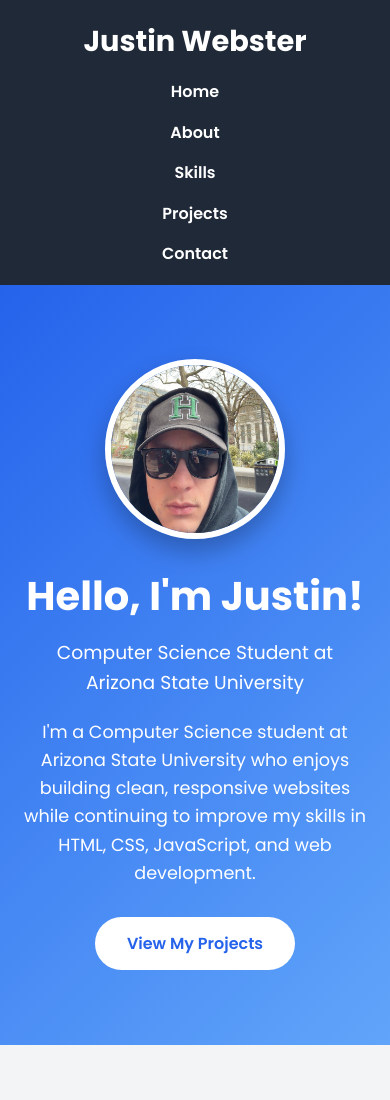
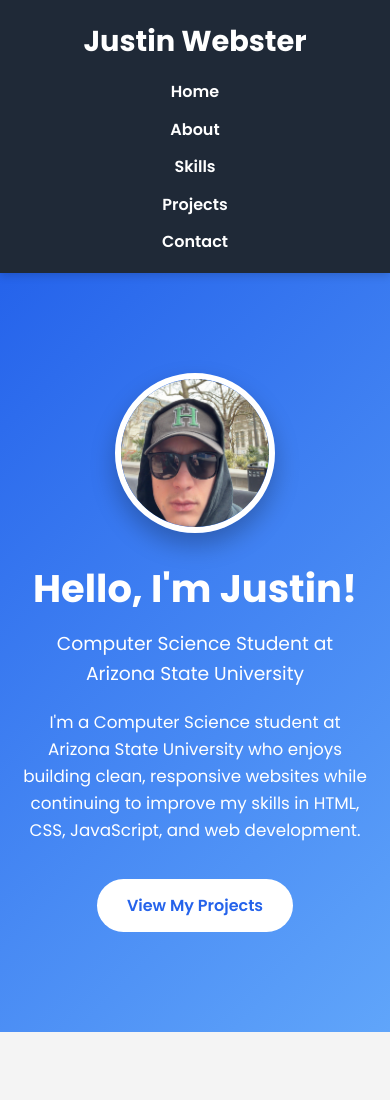
Before and after one commit to jcwebst5/Profile_Website, a plain HTML site: page index.html in a window 390 px wide. Shown: the top 1100 px of the page. Drawn offline with Linux system fonts and the light colour scheme.

Commit message:
Refactor CSS styles for improved layout and design
Updated various styles for body, header, navigation, hero section, buttons, and responsive design.

```diff
--- a/style.css
+++ b/style.css
@@ -1,6 +1,6 @@
-/* ===========================
+/* =========================================
    RESET
-=========================== */
+========================================= */
 
 * {
     margin: 0;
@@ -14,20 +14,21 @@
 
 body {
     font-family: "Poppins", sans-serif;
-    background: #f3f4f6;
+    background-color: #f4f4f4;
     color: #333;
     line-height: 1.6;
 }
 
-/* ===========================
+/* =========================================
    NAVIGATION
-=========================== */
+========================================= */
 
 header {
-    background: #1f2937;
+    background-color: #1f2937;
     position: sticky;
     top: 0;
     z-index: 1000;
+    box-shadow: 0 3px 8px rgba(0,0,0,.15);
 }
 
 .navbar {
@@ -43,12 +44,13 @@
 .logo {
     color: white;
     font-size: 1.8rem;
+    font-weight: 700;
 }
 
 .nav-links {
+    display: flex;
     list-style: none;
-    display: flex;
-    gap: 30px;
+    gap: 28px;
 }
 
 .nav-links a {
@@ -59,18 +61,20 @@
 }
 
 .nav-links a:hover {
-    color: #60a5fa;
+    color: #93c5fd;
 }
 
-/* ===========================
+/* =========================================
    HERO
-=========================== */
+========================================= */
 
 .hero {
 
     min-height: 90vh;
 
     background: linear-gradient(135deg,#2563eb,#60a5fa);
+
+    color: white;
 
     display: flex;
     flex-direction: column;
@@ -79,16 +83,14 @@
 
     text-align: center;
 
-    padding: 60px 20px;
-
-    color: white;
+    padding: 80px 20px;
 
 }
 
 .profile-pic {
 
-    width: 220px;
-    height: 220px;
+    width: 190px;
+    height: 190px;
 
     object-fit: cover;
     object-position: center;
@@ -105,8 +107,7 @@
 
 .hero h1 {
 
-    font-size: 3.5rem;
-
+    font-size: 3.2rem;
     margin-bottom: 10px;
 
 }
@@ -114,7 +115,6 @@
 .hero h3 {
 
     font-weight: 400;
-
     margin-bottom: 20px;
 
 }
@@ -122,26 +122,29 @@
 .hero p {
 
     max-width: 650px;
+    margin-bottom: 35px;
 
-    font-size: 1.1rem;
-
-    margin-bottom: 30px;
+    font-size: 1.05rem;
 
 }
 
-/* ===========================
+.hero-buttons {
+
+    display: flex;
+    justify-content: center;
+
+}
+
+/* =========================================
    BUTTON
-=========================== */
+========================================= */
 
 .button {
 
-    display: inline-block;
+    background: white;
+    color: #2563eb;
 
-    padding: 14px 32px;
-
-    background: white;
-
-    color: #2563eb;
+    padding: 14px 30px;
 
     border-radius: 30px;
 
@@ -159,25 +162,13 @@
 
     color: white;
 
-    transform: translateY(-5px);
+    transform: translateY(-4px);
 
 }
 
-.hero-buttons {
-
-    display: flex;
-
-    gap: 15px;
-
-    flex-wrap: wrap;
-
-    justify-content: center;
-
-}
-
-/* ===========================
+/* =========================================
    SECTIONS
-=========================== */
+========================================= */
 
 section {
 
@@ -193,11 +184,11 @@
 
     text-align: center;
 
-    font-size: 2.3rem;
+    font-size: 2.2rem;
 
     color: #1f2937;
 
-    margin-bottom: 40px;
+    margin-bottom: 35px;
 
 }
 
@@ -209,13 +200,11 @@
 
     text-align: center;
 
-    font-size: 1.05rem;
-
 }
 
-/* ===========================
+/* =========================================
    CARDS
-=========================== */
+========================================= */
 
 .cards {
 
@@ -231,9 +220,9 @@
 
 .card {
 
+    width: 280px;
+
     background: white;
-
-    width: 280px;
 
     padding: 30px;
 
@@ -241,7 +230,7 @@
 
     text-align: center;
 
-    box-shadow: 0 10px 20px rgba(0,0,0,.08);
+    box-shadow: 0 8px 20px rgba(0,0,0,.08);
 
     transition: .3s;
 
@@ -259,7 +248,7 @@
 
     color: #2563eb;
 
-    margin-bottom: 20px;
+    margin-bottom: 18px;
 
 }
 
@@ -277,9 +266,9 @@
 
 }
 
-/* ===========================
+/* =========================================
    CONTACT
-=========================== */
+========================================= */
 
 #contact {
 
@@ -289,7 +278,7 @@
 
 .contact-info {
 
-    margin-top: 30px;
+    margin-top: 25px;
 
 }
 
@@ -303,7 +292,7 @@
 
     color: #2563eb;
 
-    margin-right: 10px;
+    margin-right: 8px;
 
 }
 
@@ -313,6 +302,8 @@
 
     text-decoration: none;
 
+    transition: .3s;
+
 }
 
 .contact-info a:hover {
@@ -321,9 +312,9 @@
 
 }
 
-/* ===========================
+/* =========================================
    FOOTER
-=========================== */
+========================================= */
 
 footer {
 
@@ -335,11 +326,13 @@
 
     padding: 25px;
 
+    margin-top: 40px;
+
 }
 
-/* ===========================
+/* =========================================
    MOBILE
-=========================== */
+========================================= */
 
 @media (max-width: 768px) {
 
@@ -355,22 +348,30 @@
 
         flex-direction: column;
 
+        gap: 12px;
+
         text-align: center;
 
-        gap: 15px;
+    }
+
+    .hero {
+
+        min-height: auto;
+
+        padding: 100px 20px;
 
     }
 
     .hero h1 {
 
-        font-size: 2.5rem;
+        font-size: 2.4rem;
 
     }
 
     .profile-pic {
 
-        width: 180px;
-        height: 180px;
+        width: 160px;
+        height: 160px;
 
     }
 
```
